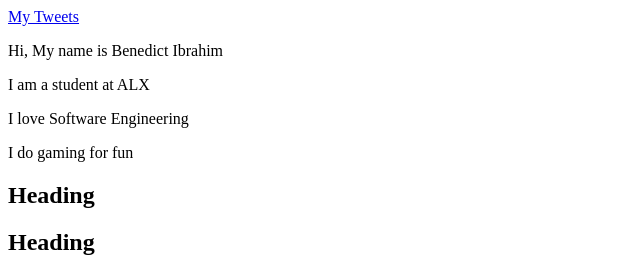
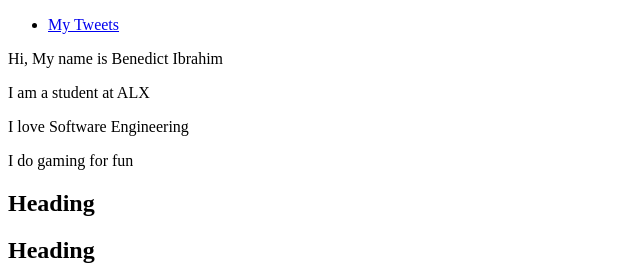
Before and after one commit to benedict-ibrahim/My_First_Portfolio, a plain HTML site: page html_basic/index.html in a window 1280 px wide. Shown: the top 273 px of the page, without its empty margins (0-640 px from the left). Drawn offline with Linux system fonts and the light colour scheme.

Commit message:
HTML: Modified both html files

```diff
--- a/html_basic/index.html
+++ b/html_basic/index.html
@@ -7,7 +7,9 @@
 </head>
 <body>
     <header>
-        <a href="tweets.html">My Tweets</a>
+        <ul>
+            <li><a href="tweets.html">My Tweets</a></li>
+        </ul>
     </header>
     <main>
          <article>
```
